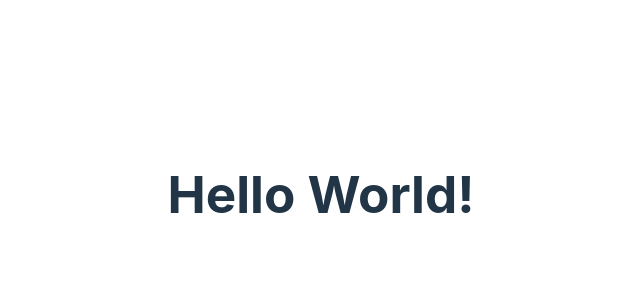
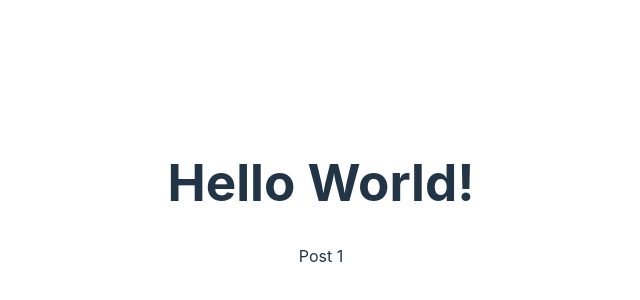
Before and after one commit to Drakkarrr/tanstack-query-crud, a React (Vite) app: page /post/1 in a window 1280 px wide. Before the commit this address had no page. Shown: the part 206-506 px from the top of the page, without its empty margins (319-959 px from the left). Built offline with nearby package versions, Linux system fonts and the light colour scheme.

Commit message:
individual post with params

```diff
--- a/src/App.jsx
+++ b/src/App.jsx
@@ -1,6 +1,7 @@
 import { Route, Routes } from 'react-router-dom';
 import './App.css';
 import PostListPage from './pages/PostListPage';
+import Post from './pages/Post';
 
 function App() {
   return (
@@ -9,6 +10,8 @@ function App() {
 
       <Routes>
         <Route path='/' element={<PostListPage />} />
+        <Route path='/post/:id' element={<Post />} />
+        <Route path='/' element={<PostListPage />} />
       </Routes>
     </>
   );
--- /dev/null
+++ b/src/pages/Post.jsx
@@ -0,0 +1,8 @@
+import { useParams } from 'react-router-dom';
+
+const Post = () => {
+  const { id } = useParams();
+  return <div>Post {id}</div>;
+};
+
+export default Post;
```
